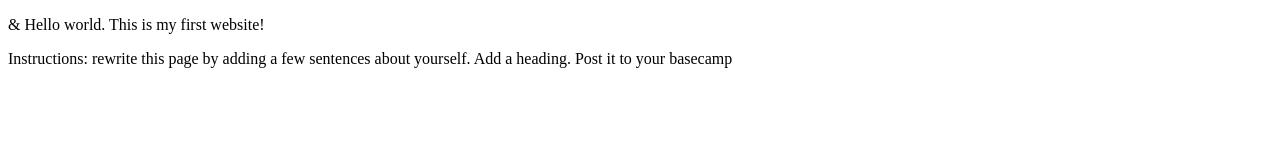
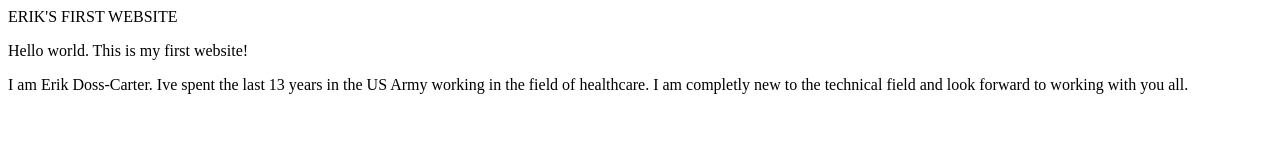
Before and after one commit to ErikDoss/lab1, a plain HTML site: page index.html in a window 1280 px wide. Drawn offline with Linux system fonts and the light colour scheme.

Commit message:
Updating index code

```diff
--- a/index.html
+++ b/index.html
@@ -3,9 +3,10 @@
 <head>
   <meta charset="UTF-8">
   <title>ITMD-361 Internet Technologies and Web Design</title>
-</head>
+</head> ERIK'S FIRST WEBSITE
 <body>
-  <p>&amp; Hello world. This is my first website!</p>
-  <p>Instructions: rewrite this page by adding a few sentences about yourself. Add a heading. Post it to your basecamp</p>
+  <p>Hello world. This is my first website!</p>
+  <p>I am Erik Doss-Carter. Ive spent the last 13 years in the US Army working in the field of healthcare. I am completly new to the technical field and look forward to working with you all.
+  </p>
 </body>
 </html>
```
